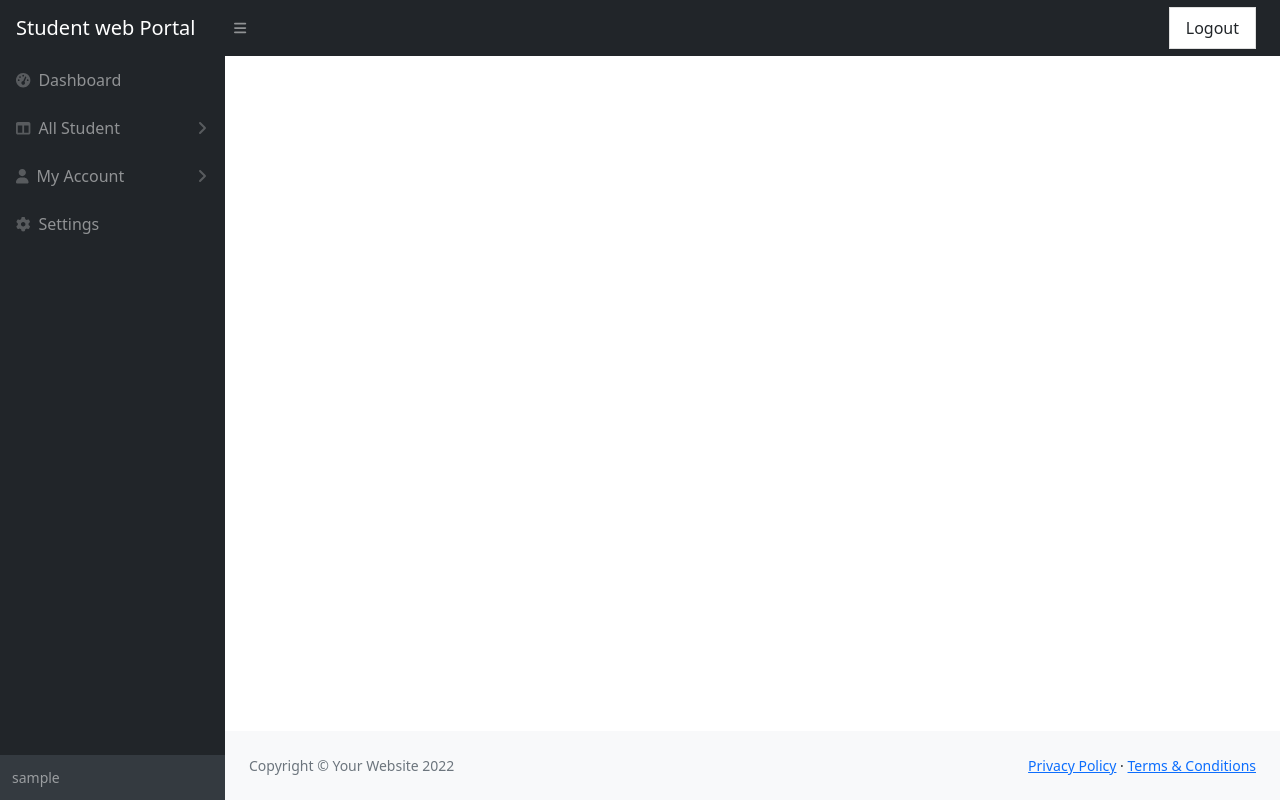
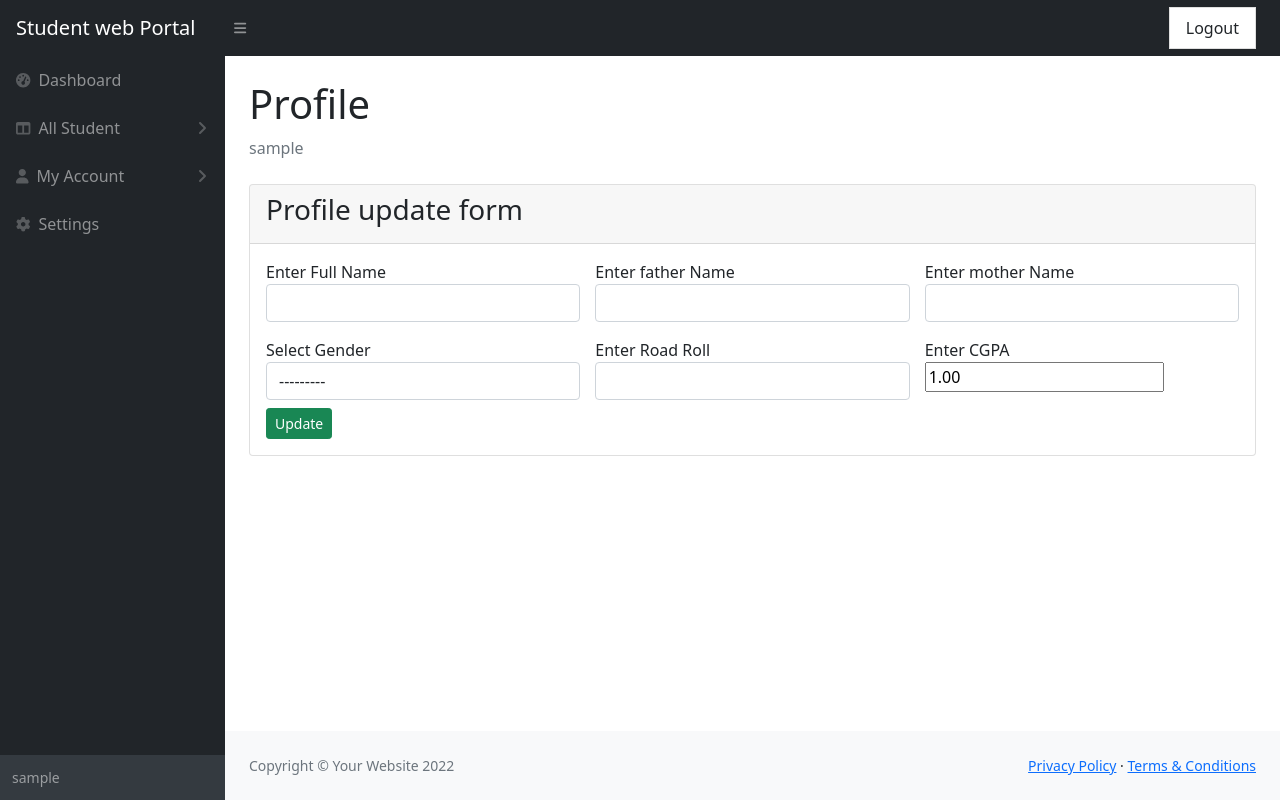
Before and after one commit to mbrsagor/swp, a Django app: page /profile-update/1/ in a window 1280 px wide. Run offline with Django 4.2, Linux system fonts and the light colour scheme; the visitor is signed in with stand-in values (Sample User, id 1); data comes from the database, SQL or seed files in the repository; some libraries are stand-ins or nearby versions.

Commit message:
New: profile form added

```diff
--- a/portal/forms.py
+++ b/portal/forms.py
@@ -42,7 +42,7 @@ class ProfileUpdateForm(ModelForm):
         model = Profile
         read_only_fields = ('user',)
         fields = (
-            'user', 'name', 'father_name', 'mother_name', 'board_roll',
+            'user', 'name', 'father_name', 'mother_name', 'board_roll', 'cgpa', 'gender',
             'date_of_birth', 'ssc_passing_year', 'hsc_passing_year',
         )
         widgets = {
--- a/portal/templates/auth/profile_update.html
+++ b/portal/templates/auth/profile_update.html
@@ -1,8 +1,53 @@
 {% extends 'base.html' %}
 
-{% block title %} {{ reqeust.user }} profile Update {% endblock %}
+{% block title %} {{ request.user.username }} profile Update {% endblock %}
 
 {% block content %}
+    <div class="container-fluid px-4">
+        <h1 class="mt-4">Profile</h1>
+        <ol class="breadcrumb mb-4">
+            <li class="breadcrumb-item active">{{ request.user.username }}</li>
+        </ol>
 
+        <div class="card">
+            <div class="card-header">
+                <h3 class="card-title">Profile update form</h3>
+            </div>
+            <div class="card-body">
+                <form method="post" enctype="multipart/form-data">
+                    {% csrf_token %}
+                    <div class="pb-3" style="display: grid; grid-template-columns: 1fr 1fr 1fr; grid-gap: 15px">
+                        <div class="form-group">
+                            <label for="name">Enter Full Name</label>
+                            {{ form.name }}
+                        </div>
+                        <div class="form-group">
+                            <label for="father_name">Enter father Name</label>
+                            {{ form.father_name }}
+                        </div>
+                        <div class="form-group">
+                            <label for="mother_name">Enter mother Name</label>
+                            {{ form.mother_name }}
+                        </div>
+                    </div>
+                    <div class="pb-2" style="display: grid; grid-template-columns: 1fr 1fr 1fr; grid-gap: 15px">
+                        <div class="form-group">
+                            <label for="gender">Select Gender</label>
+                            {{ form.gender }}
+                        </div>
+                        <div class="form-group">
+                            <label for="board_roll">Enter Road Roll</label>
+                            {{ form.board_roll }}
+                        </div>
+                        <div class="form-group">
+                            <label for="cgpa">Enter CGPA</label>
+                            {{ form.cgpa }}
+                        </div>
+                    </div>
+                    <button type="submit" class="btn btn-success btn-sm">Update</button>
+                </form>
+            </div>
+        </div>
 
+    </div>
 {% endblock %}
--- a/swp/settings.py
+++ b/swp/settings.py
@@ -129,5 +129,3 @@ DEFAULT_AUTO_FIELD = 'django.db.models.BigAutoField'
 
 LOGIN_URL = '/login/'
 LOGIN_REDIRECT_URL = '/dashboard'
-# CSRF_COOKIE_SECURE = False
-# SESSION_COOKIE_SECURE = False
--- a/templates/sidebar.html
+++ b/templates/sidebar.html
@@ -26,7 +26,7 @@
             <div class="collapse" id="myAccount" aria-labelledby="headingOne" data-bs-parent="#sidenavAccordion">
                 <nav class="sb-sidenav-menu-nested nav">
                     <a class="nav-link" href="">My Profile</a>
-                    <a class="nav-link" href="{% url 'profile_update' request.user.profile.pk %}">Update Profile</a>
+                    <a class="nav-link" href="{% url 'profile_update' request.user.userProfile.pk %}">Update Profile</a>
                 </nav>
             </div>
             <a class="nav-link" href="">
```
